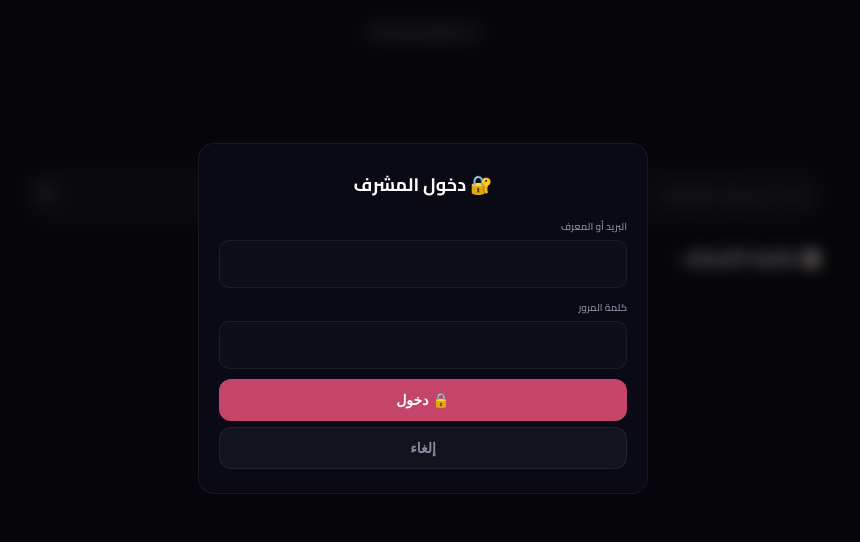
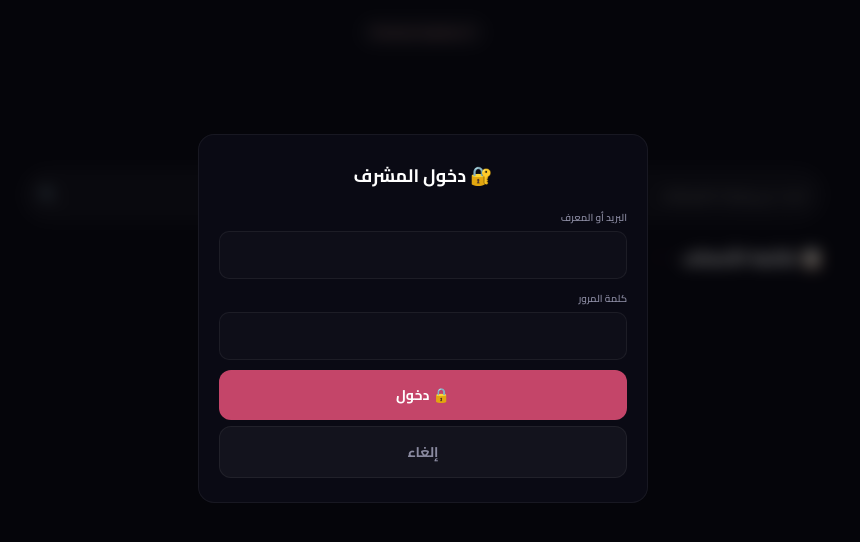
Before and after one commit to eervnxx/sa, a plain HTML site: page index.html in a window 1280 px wide. Both pictures are taken after a click on the button 262 px from the left and 42 px from the top of the page. Shown: the part 82-624 px from the top of the page, without its empty margins (217-1077 px from the left). Drawn offline with nearby package versions, Linux system fonts and the light colour scheme.

Commit message:
Update index.html

```diff
--- a/index.html
+++ b/index.html
@@ -5,8 +5,6 @@
     <meta name="viewport" content="width=device-width, initial-scale=1.0, maximum-scale=1.0, user-scalable=no">
     <title id="pageTitle"></title>
 
-    <link rel="preconnect" href="https://fonts.googleapis.com">
-    <link rel="preconnect" href="https://fonts.gstatic.com" crossorigin>
     <link href="https://fonts.googleapis.com/css2?family=Cairo:wght@300;400;600;700;800;900&family=Poppins:wght@400;600;700;800&display=swap" rel="stylesheet">
 
     <script src="https://cdn.jsdelivr.net/npm/@supabase/supabase-js@2"></script>
@@ -54,6 +52,10 @@
             padding: 12px;
             min-height: 100vh;
             transition: background 0.3s, color 0.3s;
+        }
+
+        button, input, select, textarea, .btn, .btn-full, .btn-xs, .btn-icon, .cat-bar-btn, .form-input {
+            font-family: var(--font-ar) !important;
         }
 
         .container { max-width: 800px; margin: 0 auto; }
@@ -258,14 +260,7 @@ let currentRestaurantId = null, currentRestaurantData = null, categories = [], d
 let isLoggedIn = false, loginType = null, selectedCategory = null, isDarkMode = true;
 const urlRestaurantId = new URLSearchParams(location.search).get("id");
 
-async function uploadImage(file) {
-    const fd = new FormData(); fd.append('image', file);
-    const res = await fetch(`https://api.imgbb.com/1/upload?key=${IMGBB_KEY}`, { method: 'POST', body: fd });
-    const data = await res.json();
-    if (data.success) return data.data.url;
-    throw new Error('فشل رفع الصورة');
-}
-
+async function uploadImage(file) { const fd = new FormData(); fd.append('image', file); const res = await fetch(`https://api.imgbb.com/1/upload?key=${IMGBB_KEY}`, { method: 'POST', body: fd }); const data = await res.json(); if (data.success) return data.data.url; throw new Error('فشل رفع الصورة'); }
 function toast(msg) { const el = document.getElementById('toast'); el.textContent = msg; el.classList.add('on'); clearTimeout(el._timer); el._timer = setTimeout(() => el.classList.remove('on'), 3000); }
 function toggleDarkMode() { isDarkMode = !isDarkMode; document.body.classList.toggle('light-mode', !isDarkMode); localStorage.setItem('darkMode', isDarkMode ? '1' : '0'); }
 if (localStorage.getItem('darkMode') === '0') { isDarkMode = false; document.body.classList.add('light-mode'); }
```
